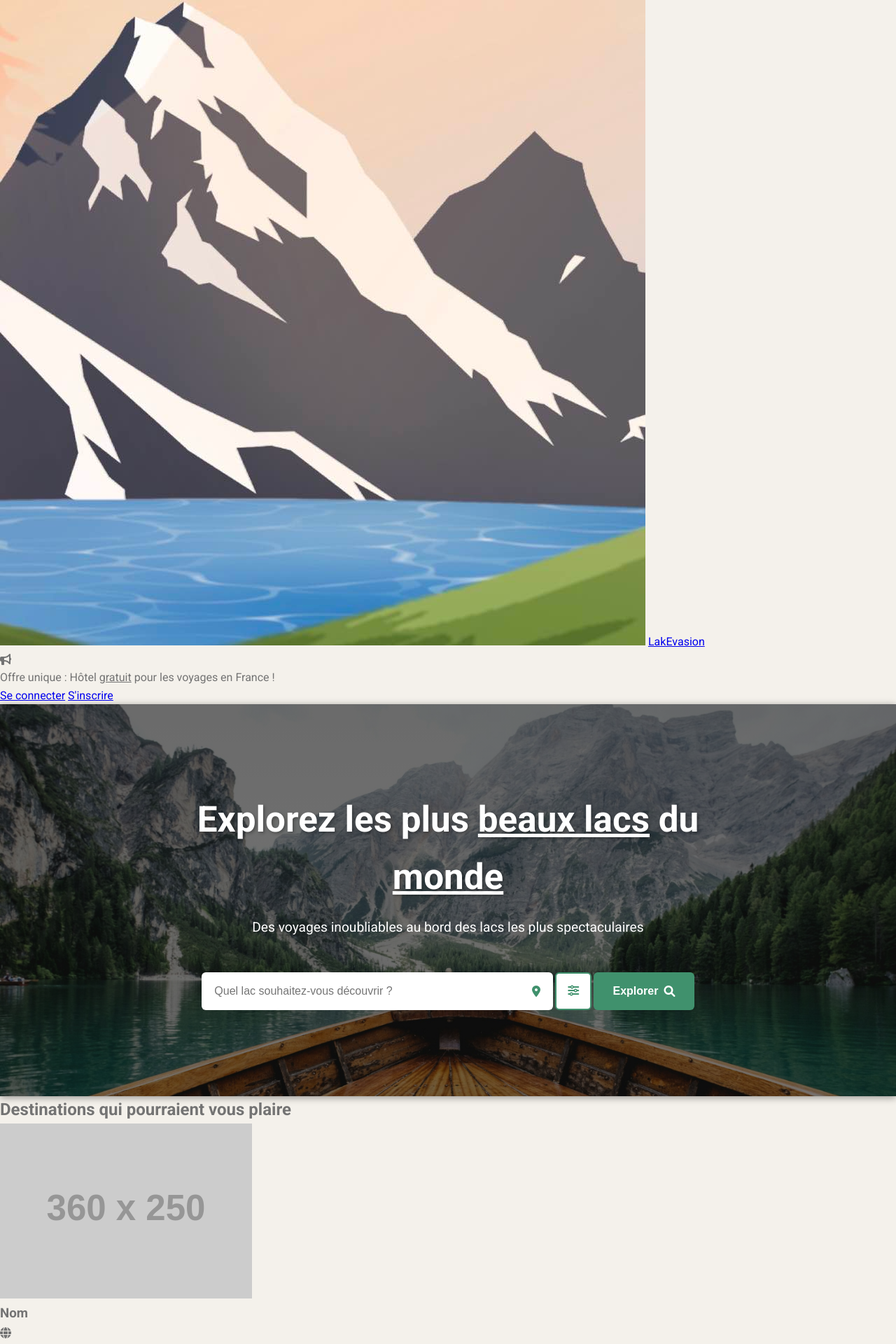
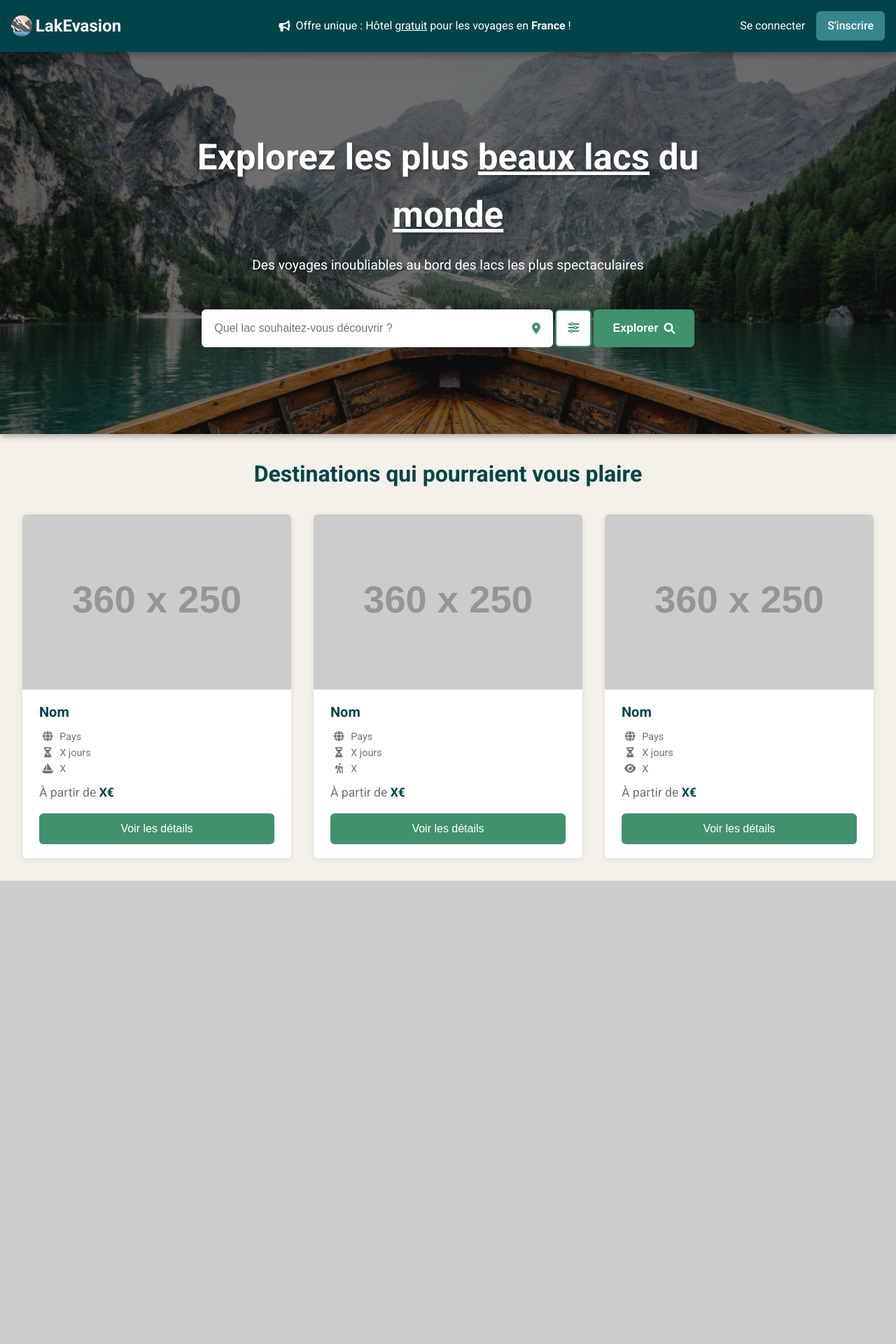
Before and after one commit to Ilannb/Projet_Click_journeY, a PHP site: page / in a window 1280 px wide. Shown: the top 1920 px of the page at 70% size. After the commit the page ends 1258 px from the top, so only its background shows below. Run offline with PHP 8.4, Linux system fonts and the light colour scheme; grey boxes labelled with a size stand in for pictures from a placeholder-image service; some libraries are stand-ins or nearby versions.

Commit message:
added css for header + main (destinations cards) sections

```diff
--- a/css/index.css
+++ b/css/index.css
@@ -21,6 +21,9 @@
   text-decoration: underline;
 }
 
+.bolded {
+  font-weight: 700;
+}
 
 body {
   font-family: Roboto, Arial, Helvetica, sans-serif;
@@ -29,6 +32,88 @@ body {
   background-color: var(--background-color);
 }
 
+/* Header */
+header {
+  background-color: var(--primary-color);
+  padding: 1rem;
+  position: fixed;
+  width: 100%;
+  top: 0;
+  z-index: 1000;
+  box-shadow: 0 2px 10px rgba(0, 0, 0, 0.4);
+}
+
+nav {
+  max-width: 1400px;
+  margin: 0 auto;
+  display: flex;
+  justify-content: space-between;
+  align-items: center;
+}
+
+.logo {
+  display: flex;
+  align-items: center;
+  gap: 0.3rem;
+}
+
+.logo img {
+  width: 30px;
+  height: 30px;
+  border-radius: 15px;
+}
+
+.logo a {
+  color: var(--light-text);
+  font-size: 1.5rem;
+  font-weight: bold;
+  text-decoration: none;
+}
+
+.sale-box {
+  margin: 0px 14px;
+  color: var(--light-text);
+  display: flex;
+  align-items: center;
+  gap: 0.5rem;
+}
+
+.sale {
+  color: var(--light-text);
+}
+
+.links-box {
+  display: flex;
+  align-items: center;
+  flex-shrink: 0;
+}
+
+.links-box a {
+  color: var(--light-text);
+  text-decoration: none;
+  padding: 0.5rem 1rem;
+  transition: all 0.3s ease, opacity 0.1s ease;
+}
+
+.links-box a:hover {
+  color: var(--secondary-color);
+}
+
+.links-box a:active {
+  color: var(--accent-color);
+  opacity: 0.6;
+}
+
+.signup-btn {
+  background-color: var(--accent-color);
+  border-radius: var(--border-radius);
+  font-weight: 500;
+}
+
+.signup-btn:hover {
+  background-color: var(--secondary-color);
+  color: var(--light-text) !important;
+}
 
 /* Main */
 /* Hero Section */
@@ -42,6 +127,7 @@ body {
   justify-content: center;
   text-align: center;
   color: var(--light-text);
+  margin-top: 60px;
   box-shadow: 0 2px 10px rgba(0, 0, 0, 0.4);
 }
 
@@ -130,3 +216,106 @@ body {
 .search-btn:active {
   opacity: 0.8;
 }
+
+/* Destinations Section */
+.destinations-box {
+  max-width: 1400px;
+  margin: 2rem auto;
+  padding: 0 2rem;
+}
+
+.destinations-box h2 {
+  color: var(--primary-color);
+  font-size: 2rem;
+  margin-bottom: 2rem;
+  text-align: center;
+}
+
+.destinations-cards-box {
+  display: grid;
+  grid-template-columns: repeat(3, 1fr);
+  gap: 2rem;
+  justify-content: center;
+}
+
+.destinations-cards-box:has(.destination-card:first-child:last-child) {
+  grid-template-columns: minmax(0, 400px);
+  justify-content: center;
+}
+
+.destinations-cards-box:has(.destination-card:first-child:nth-last-child(2)) {
+  grid-template-columns: repeat(2, minmax(0, 400px));
+}
+
+.destination-card {
+  background: white;
+  border-radius: var(--border-radius);
+  overflow: hidden;
+  box-shadow: 0 2px 8px rgba(0, 0, 0, 0.1);
+  transition: transform 0.3s ease, box-shadow 0.3s ease;
+}
+
+.destination-card:hover {
+  transform: translateY(-5px);
+  box-shadow: 0 4px 12px rgba(0, 0, 0, 0.2);
+}
+
+.destination-image {
+  width: 100%;
+  height: 250px;
+  object-fit: cover;
+  box-shadow: 0 0 5px rgba(0, 0, 0, 0.1);
+}
+
+.destination-content {
+  padding: 0.5rem 1.5rem 1.3rem 1.5rem;
+}
+
+.destination-description {
+  font-size: 0.9rem;
+  margin-left: 0.2rem;
+  margin-bottom: 0.5rem;
+}
+
+.destination-description i {
+  text-align: center;
+  width: 18px;
+}
+
+.title {
+  color: var(--primary-color);
+  font-size: 1.25rem;
+  margin-bottom: 0.5rem;
+}
+
+.country-box, .duration-box, .activity-box{
+  display: flex;
+  align-items: center;
+  gap: 0.5rem;
+}
+
+.price {
+  color: var(--text-color);
+  font-size: 1.1rem;
+  margin-bottom: 1rem;
+}
+
+.euros {
+  color: var(--primary-color);
+}
+
+.details-btn {
+  width: 100%;
+  padding: 0.8rem;
+  background-color: var(--secondary-color);
+  color: var(--light-text);
+  border: none;
+  border-radius: var(--border-radius);
+  font-size: 1rem;
+  cursor: pointer;
+  transition: background-color 0.3s ease;
+}
+
+.details-btn:hover {
+  background-color: var(--accent-color);
+}
```
